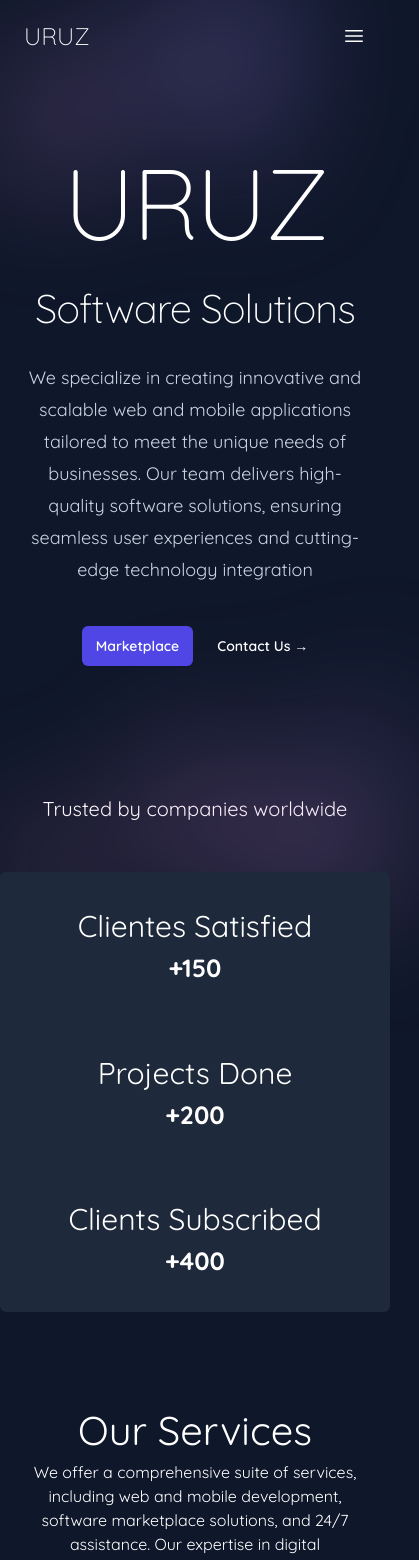
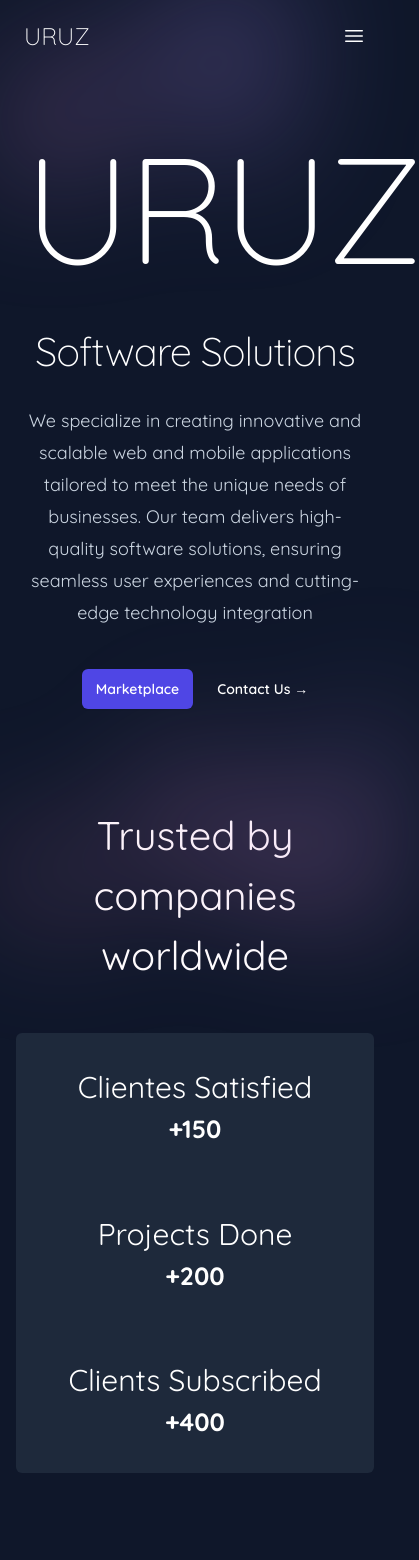
Before and after one commit to FerZva/uruz-saas, a Next.js app: page / in a window 390 px wide. Shown: the top 1560 px of the page, 419 px wide, since content can reach past the window. Built offline with nearby package versions, Linux system fonts and the light colour scheme.

Commit message:
styles ajusted

```diff
--- a/src/app/page.tsx
+++ b/src/app/page.tsx
@@ -88,9 +88,9 @@ export default function Home() {
             className="relative left-[calc(50%-11rem)] aspect-[1155/678] w-[36.125rem] -translate-x-1/2 rotate-[30deg] bg-gradient-to-tr from-[#ff80b5] to-[#9089fc] opacity-30 sm:left-[calc(50%-30rem)] sm:w-[72.1875rem]"
           />
         </div>
-        <div className="mx-auto max-w-2xl py-32 sm:py-48 lg:py-56">
+        <div className="mx-auto max-w-2xl py-24 md:py-32 sm:py-48 lg:py-56">
           <main className="text-center">
-            <h1 className="text-[100px] md:text[200px] lg:text-[200px] font-extralight tracking-tight text-white p-0 m-0">
+            <h1 className="text-[150px] md:text[200px] lg:text-[200px] font-extralight tracking-tight text-white p-0 m-0">
               URUZ
             </h1>
             <h2 className="text-[40px] font-extralight  tracking-tight text-white">
@@ -134,11 +134,11 @@ export default function Home() {
       {/* Stats */}
       <section className="text-center flex flex-col">
         <div className="w-full">
-          <h3 className="text-[20px] text-white md:text-[40px]">
+          <h3 className="text-[40px] text-white md:text-[40px]">
             Trusted by companies worldwide
           </h3>
         </div>
-        <div className="flex justify-center py-12 z-50">
+        <div className="flex justify-center py-12 z-50 px-4 md:px-0">
           <div className="w-auto bg-slate-800 flex rounded-md justify-center flex-wrap">
             {stats.map(({ name, value }, index) => (
               <div key={index} className="w-72 py-8 text-white rounded-md">
@@ -192,7 +192,7 @@ export default function Home() {
           <h3 className="text-[30px] lg:text-[40px]">
             Let&apos;s Have a Chat 🖐️
           </h3>
-          <p className="text-slate-300 pb-10">
+          <p className="text-slate-300 py-5 px-4 lg">
             Questions about our products/services, orders, or just want to say
             hello? We&apos;re here to help.
           </p>
@@ -252,7 +252,7 @@ export default function Home() {
               ></textarea>
             </div>
             <div className="w-full px-4 pb-4">
-              <button className="w-full rounded-md bg-slate-800 m-auto p-2 ">
+              <button className="w-full rounded-md bg-indigo-600 m-auto p-2 hover:bg-indigo-500">
                 Send message
               </button>
             </div>
```
